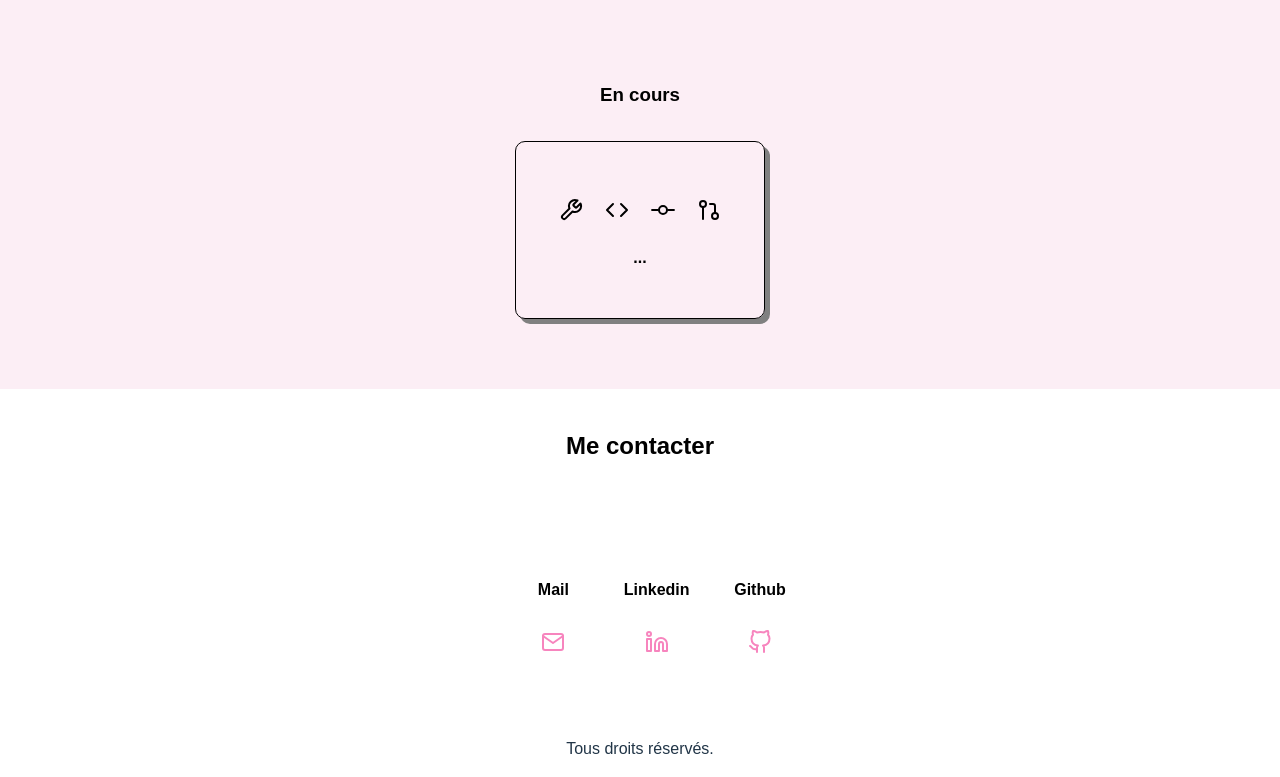
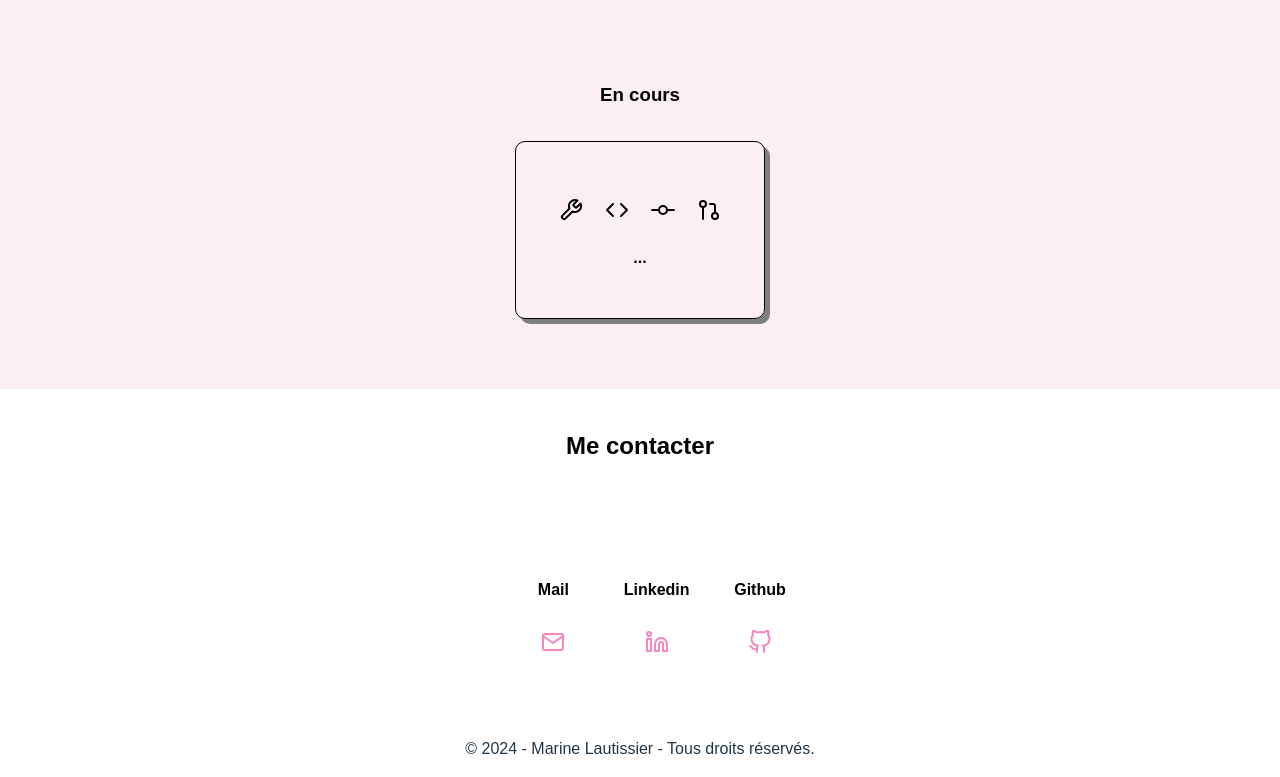
Before and after one commit to Marine-Lautissier/Portfolio, a React (Vite) app: page / in a window 1280 px wide. Shown: the part 3911-4688 px from the top of the page. Built offline with nearby package versions, Linux system fonts and the light colour scheme.

Commit message:
updating component Footer

```diff
--- a/src/components/Footer/Footer.jsx
+++ b/src/components/Footer/Footer.jsx
@@ -32,7 +32,7 @@ function Footer() {
                     </div>
                 </ul>
             </div>
-        <p className="rights">Tous droits réservés.</p>
+        <p className="rights">© 2024 - Marine Lautissier - Tous droits réservés.</p>
     </footer>
     )
 }
```
